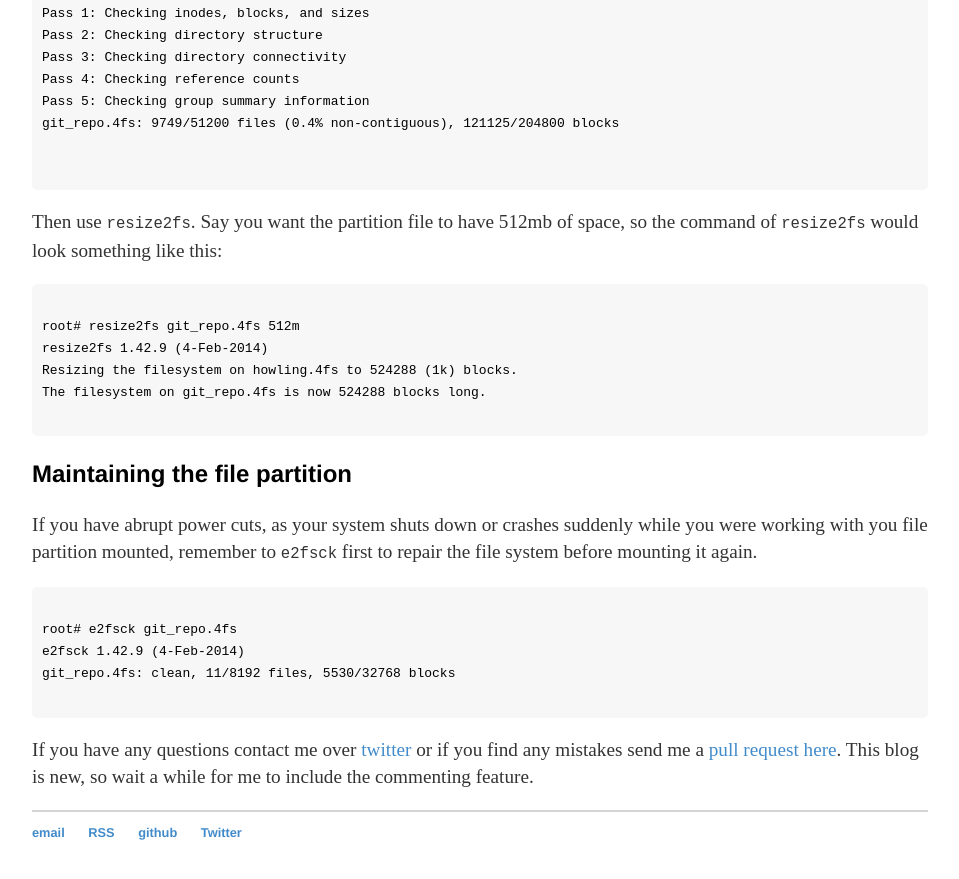
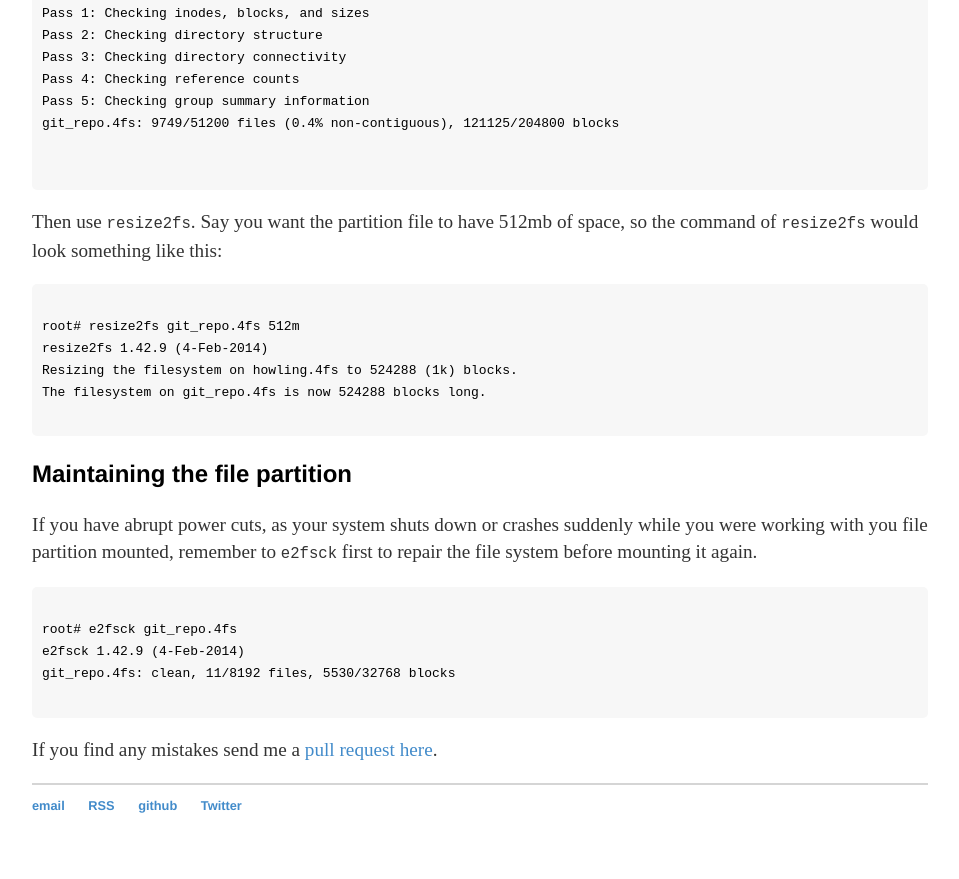
Before and after one commit to Mr-Kumar-Abhishek/brain-beats-blog, a Jekyll site: the page built from _posts/2016-06-11-how-to-properly-maintain-local-clones-of-git-repositories-in-linux.md, in a window 1280 px wide and 900 px high, scrolled down 4282 px. Shown: the top 879 px of the window, without its empty margins (160-1119 px from the left). Built offline with Jekyll 4.4.1, drawn with Linux system fonts in a browser that asks for light colours; comment, search, counter and statistics services are not loaded.

Commit message:
Update text
No need to contact over twitter as discus is now implemented.

```diff
--- a/_posts/2016-06-11-how-to-properly-maintain-local-clones-of-git-repositories-in-linux.md
+++ b/_posts/2016-06-11-how-to-properly-maintain-local-clones-of-git-repositories-in-linux.md
@@ -216,4 +216,4 @@ git_repo.4fs: clean, 11/8192 files, 5530/32768 blocks
 </code>
 </pre>
 
-If you have any questions contact me over [twitter](https://twitter.com/mr_kumar_) or if you find any mistakes send me a [pull request here](https://github.com/Mr-Kumar-Abhishek/Mr-Kumar-Abhishek.github.io). This blog is new, so wait a while for me to include the commenting feature.
+If you find any mistakes send me a [pull request here](https://github.com/Mr-Kumar-Abhishek/Mr-Kumar-Abhishek.github.io).
```
